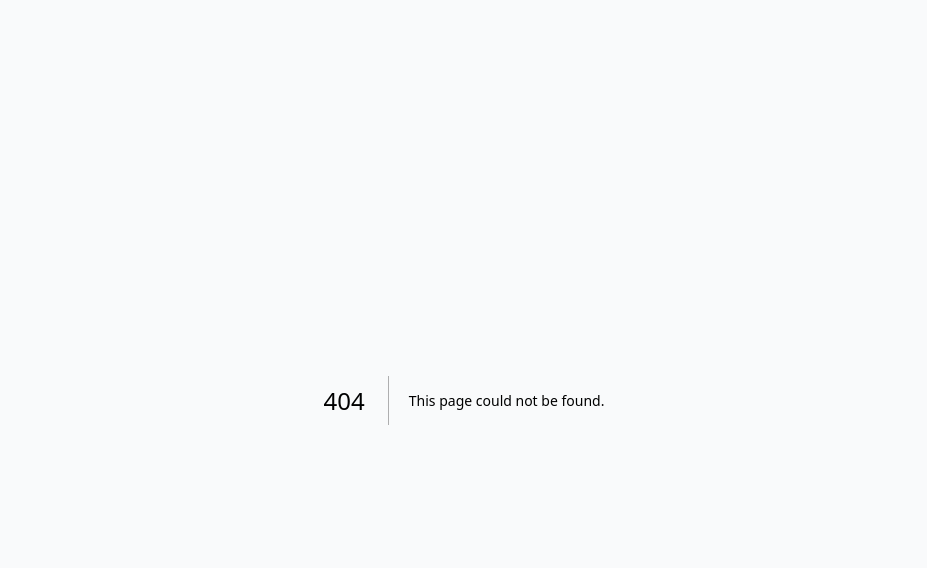
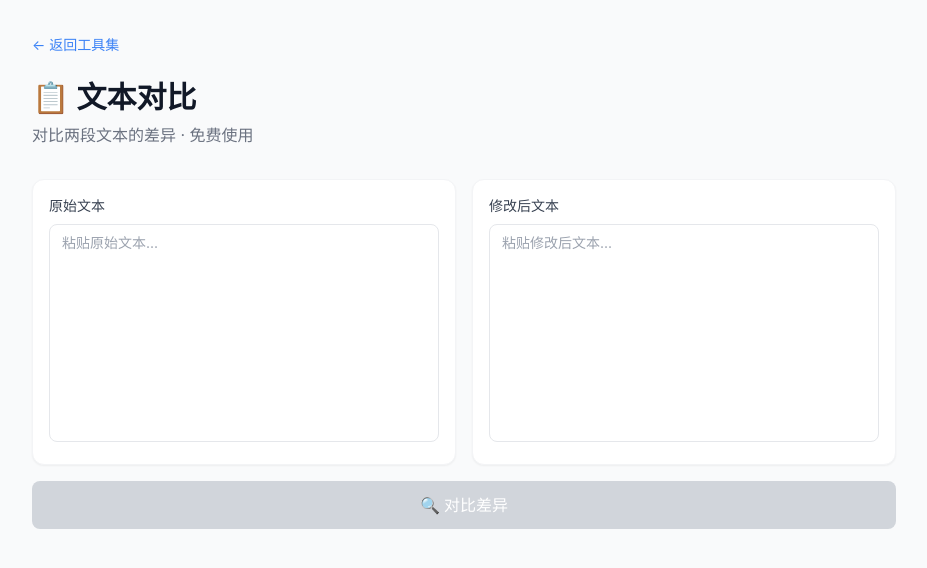
Before and after one commit to a638011/ai-tools, a Next.js app: page /text-diff in a window 1280 px wide. Before the commit this address had no page. Shown: the top 568 px of the page, without its empty margins (176-1103 px from the left). Built offline with nearby package versions, Linux system fonts and the light colour scheme.

Commit message:
feat: add URL encoder + text diff tools

```diff
--- a/src/app/page.tsx
+++ b/src/app/page.tsx
@@ -15,6 +15,8 @@ const tools = [
   { name: '颜色转换器', desc: 'HEX/RGB/HSL颜色互转', href: '/color-converter', icon: '🎨', tag: 'NEW' },
   { name: 'Markdown预览', desc: '实时编辑预览Markdown', href: '/markdown', icon: '📝', tag: 'NEW' },
   { name: '正则表达式测试', desc: '在线测试正则，实时匹配高亮', href: '/regex', icon: '🔍', tag: 'NEW' },
+  { name: 'URL编解码', desc: '在线URL编码/解码', href: '/url-encode', icon: '🔗', tag: 'NEW' },
+  { name: '文本对比', desc: '对比两段文本的差异', href: '/text-diff', icon: '📋', tag: 'NEW' },
 ]
 
 export default function Home() {
--- a/src/app/sitemap.ts
+++ b/src/app/sitemap.ts
@@ -6,7 +6,7 @@ export default function sitemap(): MetadataRoute.Sitemap {
     '/blog/xiaohongshu-copywriting-tips', '/blog/baby-naming-guide-2026', '/blog/weekly-report-template',
     '/blog/resume-writing-guide', '/blog/wechat-moments-copywriting', '/blog/business-email-writing',
     '/word-count', '/json-formatter', '/base64', '/timestamp', '/password-gen', '/color-converter',
-    '/markdown', '/regex']
+    '/markdown', '/regex', '/url-encode', '/text-diff']
   return tools.map(path => ({
     url: `${base}${path}`,
     lastModified: new Date(),
--- /dev/null
+++ b/src/app/text-diff/page.tsx
@@ -0,0 +1,89 @@
+'use client'
+import { useState } from 'react'
+import Link from 'next/link'
+
+function diffTexts(a: string, b: string): { type: 'same'|'add'|'del'; text: string }[] {
+  const linesA = a.split('\n')
+  const linesB = b.split('\n')
+  const result: { type: 'same'|'add'|'del'; text: string }[] = []
+  const max = Math.max(linesA.length, linesB.length)
+  for (let i = 0; i < max; i++) {
+    const la = i < linesA.length ? linesA[i] : undefined
+    const lb = i < linesB.length ? linesB[i] : undefined
+    if (la === lb) {
+      result.push({ type: 'same', text: la! })
+    } else {
+      if (la !== undefined) result.push({ type: 'del', text: la })
+      if (lb !== undefined) result.push({ type: 'add', text: lb })
+    }
+  }
+  return result
+}
+
+export default function TextDiffPage() {
+  const [textA, setTextA] = useState('')
+  const [textB, setTextB] = useState('')
+  const [diff, setDiff] = useState<{ type: 'same'|'add'|'del'; text: string }[]>([])
+
+  const compare = () => {
+    setDiff(diffTexts(textA, textB))
+  }
+
+  const stats = {
+    same: diff.filter(d => d.type === 'same').length,
+    add: diff.filter(d => d.type === 'add').length,
+    del: diff.filter(d => d.type === 'del').length,
+  }
+
+  return (
+    <main className="max-w-4xl mx-auto px-4 py-8">
+      <Link href="/" className="text-sm text-blue-500 hover:underline mb-6 inline-block">← 返回工具集</Link>
+      <h1 className="text-3xl font-bold text-gray-900 mb-2">📋 文本对比</h1>
+      <p className="text-gray-500 mb-8">对比两段文本的差异 · 免费使用</p>
+
+      <div className="grid md:grid-cols-2 gap-4 mb-4">
+        <div className="bg-white rounded-xl shadow-sm border border-gray-100 p-4">
+          <span className="text-sm font-medium text-gray-700 mb-2 block">原始文本</span>
+          <textarea value={textA} onChange={e => setTextA(e.target.value)}
+            placeholder="粘贴原始文本..."
+            rows={10}
+            className="w-full px-3 py-2 border border-gray-200 rounded-lg text-sm resize-none focus:ring-2 focus:ring-blue-500 focus:border-transparent outline-none" />
+        </div>
+        <div className="bg-white rounded-xl shadow-sm border border-gray-100 p-4">
+          <span className="text-sm font-medium text-gray-700 mb-2 block">修改后文本</span>
+          <textarea value={textB} onChange={e => setTextB(e.target.value)}
+            placeholder="粘贴修改后文本..."
+            rows={10}
+            className="w-full px-3 py-2 border border-gray-200 rounded-lg text-sm resize-none focus:ring-2 focus:ring-blue-500 focus:border-transparent outline-none" />
+        </div>
+      </div>
+
+      <button onClick={compare} disabled={!textA && !textB}
+        className="w-full py-3 bg-blue-500 text-white rounded-lg font-medium hover:bg-blue-600 disabled:bg-gray-300 disabled:cursor-not-allowed transition mb-4">
+        🔍 对比差异
+      </button>
+
+      {diff.length > 0 && (
+        <div className="bg-white rounded-xl shadow-sm border border-gray-100 p-4">
+          <div className="flex gap-4 mb-3 text-sm">
+            <span className="text-gray-500">相同：{stats.same}行</span>
+            <span className="text-green-600">新增：{stats.add}行</span>
+            <span className="text-red-600">删除：{stats.del}行</span>
+          </div>
+          <div className="font-mono text-sm space-y-0.5 max-h-96 overflow-auto">
+            {diff.map((d, i) => (
+              <div key={i} className={`px-3 py-1 rounded ${
+                d.type === 'add' ? 'bg-green-50 text-green-800 border-l-4 border-green-400' :
+                d.type === 'del' ? 'bg-red-50 text-red-800 border-l-4 border-red-400' :
+                'text-gray-600'
+              }`}>
+                <span className="select-none mr-2">{d.type === 'add' ? '+' : d.type === 'del' ? '-' : ' '}</span>
+                {d.text || ' '}
+              </div>
+            ))}
+          </div>
+        </div>
+      )}
+    </main>
+  )
+}
--- /dev/null
+++ b/src/app/url-encode/page.tsx
@@ -0,0 +1,64 @@
+'use client'
+import { useState } from 'react'
+import Link from 'next/link'
+
+export default function UrlEncodePage() {
+  const [input, setInput] = useState('')
+  const [output, setOutput] = useState('')
+  const [mode, setMode] = useState<'encode'|'decode'>('encode')
+
+  const convert = () => {
+    try {
+      if (mode === 'encode') {
+        setOutput(encodeURIComponent(input))
+      } else {
+        setOutput(decodeURIComponent(input.trim()))
+      }
+    } catch {
+      setOutput('❌ 转换失败，请检查输入内容')
+    }
+  }
+
+  return (
+    <main className="max-w-3xl mx-auto px-4 py-8">
+      <Link href="/" className="text-sm text-blue-500 hover:underline mb-6 inline-block">← 返回工具集</Link>
+      <h1 className="text-3xl font-bold text-gray-900 mb-2">🔗 URL编解码</h1>
+      <p className="text-gray-500 mb-8">在线URL编码/解码 · 免费使用</p>
+
+      <div className="bg-white rounded-xl shadow-sm border border-gray-100 p-6 space-y-4">
+        <div className="flex gap-2">
+          <button onClick={() => setMode('encode')}
+            className={`px-4 py-2 rounded-lg text-sm transition ${mode === 'encode' ? 'bg-blue-500 text-white' : 'bg-gray-100 text-gray-700 hover:bg-gray-200'}`}>
+            编码 (Encode)
+          </button>
+          <button onClick={() => setMode('decode')}
+            className={`px-4 py-2 rounded-lg text-sm transition ${mode === 'decode' ? 'bg-blue-500 text-white' : 'bg-gray-100 text-gray-700 hover:bg-gray-200'}`}>
+            解码 (Decode)
+          </button>
+        </div>
+
+        <textarea value={input} onChange={e => setInput(e.target.value)}
+          placeholder={mode === 'encode' ? '输入要编码的URL或文本...' : '输入要解码的URL编码字符串...'}
+          rows={5}
+          className="w-full px-4 py-3 border border-gray-200 rounded-lg focus:ring-2 focus:ring-blue-500 focus:border-transparent outline-none resize-none font-mono text-sm" />
+
+        <button onClick={convert} disabled={!input.trim()}
+          className="w-full py-3 bg-blue-500 text-white rounded-lg font-medium hover:bg-blue-600 disabled:bg-gray-300 disabled:cursor-not-allowed transition">
+          {mode === 'encode' ? '🔒 编码' : '🔓 解码'}
+        </button>
+
+        {output && (
+          <div>
+            <div className="flex justify-between items-center mb-2">
+              <label className="text-sm font-medium text-gray-700">结果</label>
+              <button onClick={() => navigator.clipboard.writeText(output)}
+                className="text-xs text-blue-500 hover:underline">📋 复制</button>
+            </div>
+            <textarea value={output} readOnly rows={5}
+              className="w-full px-4 py-3 border border-gray-200 rounded-lg bg-gray-50 font-mono text-sm resize-none" />
+          </div>
+        )}
+      </div>
+    </main>
+  )
+}
```
